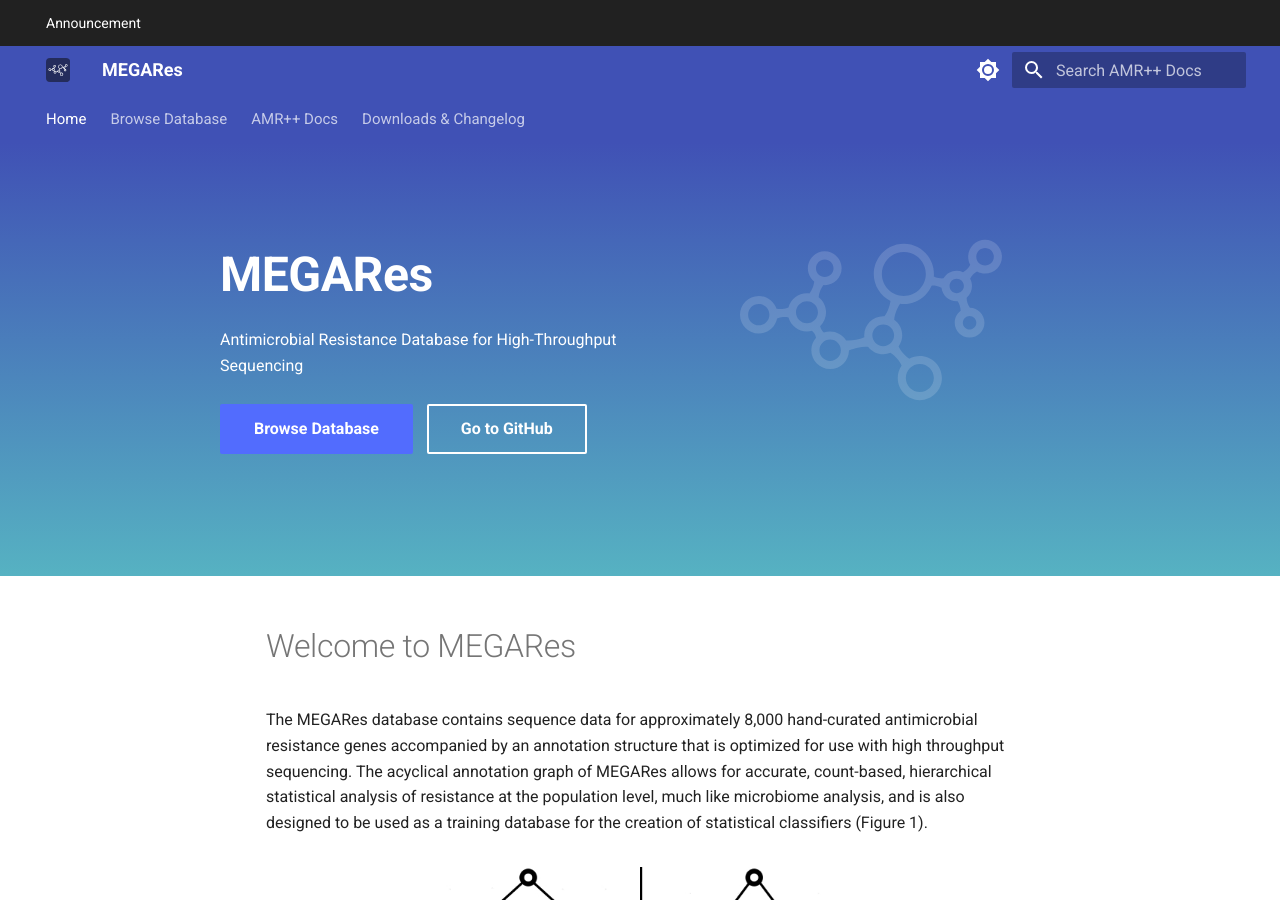
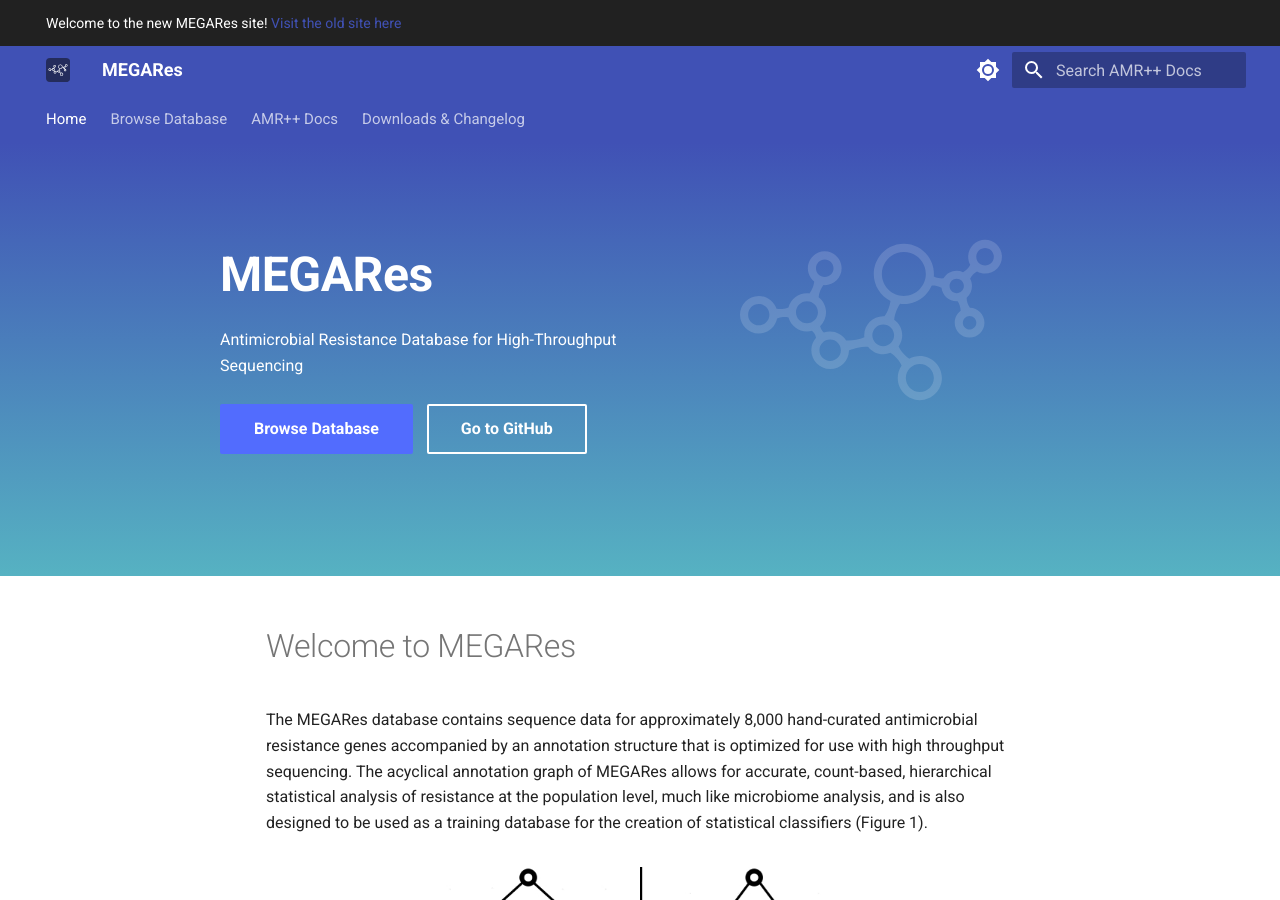
Before and after one commit to EnriqueDoster/megares-docs, an MkDocs documentation site: the page built from docs/index.md, in a window 1280 px wide and 900 px high. Built offline with MkDocs 1.6.1 and Material for MkDocs 9.7.7, drawn with Linux system fonts in a browser that asks for light colours.

Commit message:
Add announcement

```diff
--- a/overrides/main.html
+++ b/overrides/main.html
@@ -3,5 +3,5 @@
 
 <!-- Announcement bar -->
 {% block announce %}
-  Announcement
+  Welcome to the new MEGARes site! <a href="https://megares-old.meglab.org">Visit the old site here</a>
 {% endblock %}
```
